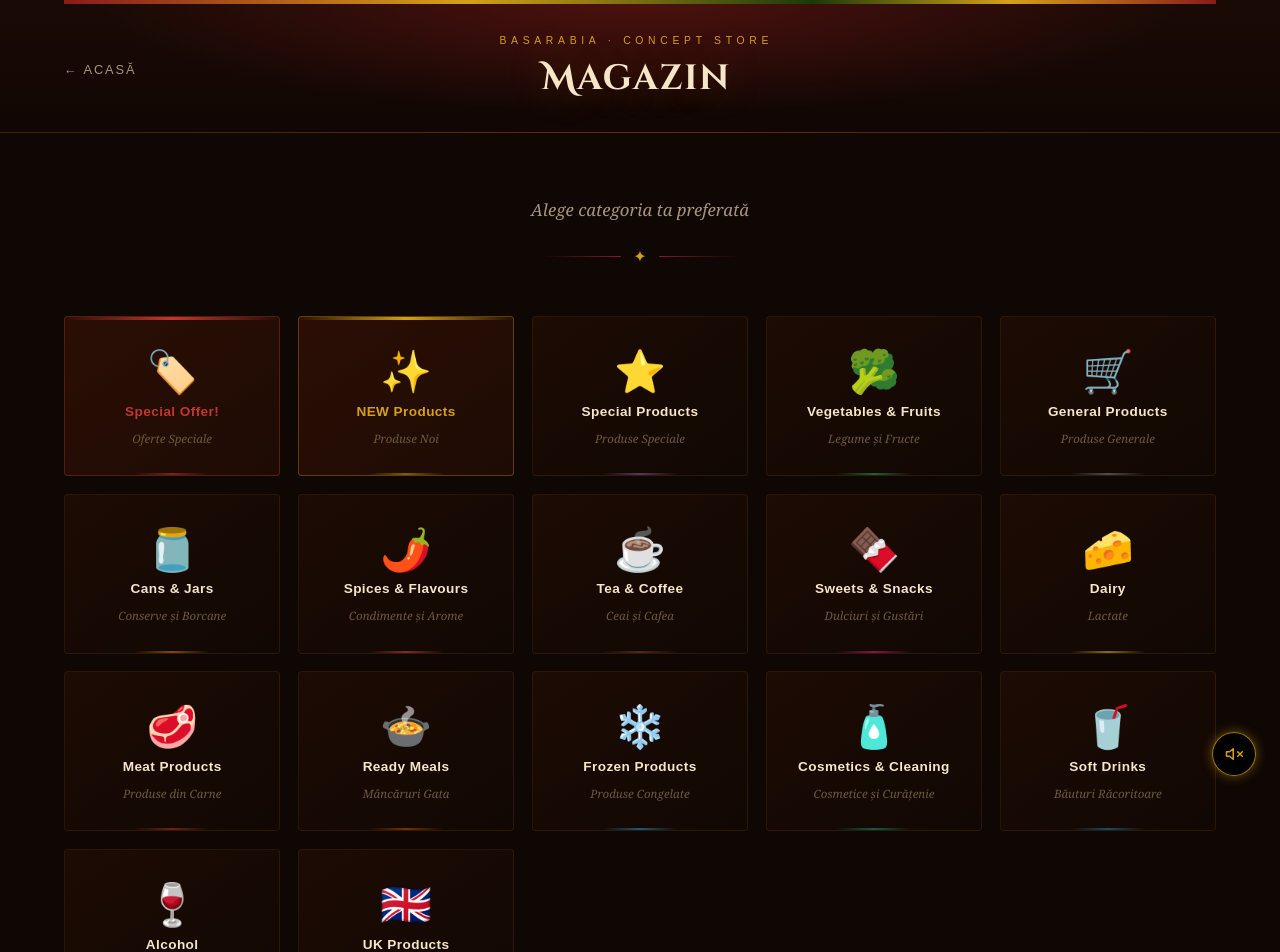
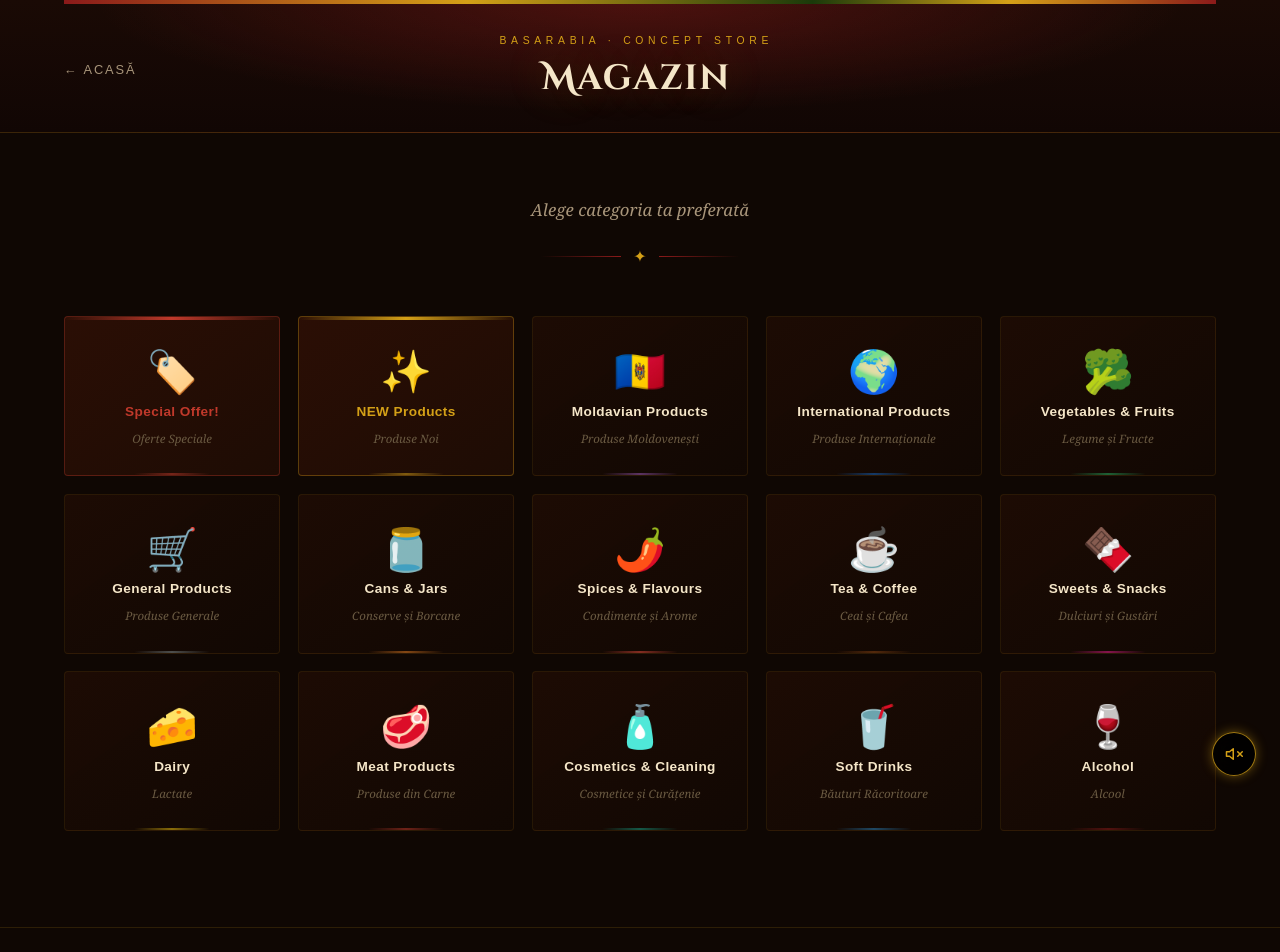
Before and after one commit to basarabiastore-max/basarabia-frontend, a Next.js app: page /shop in a window 1280 px wide. Shown: the top 952 px of the page. Built offline with nearby package versions, Linux system fonts and the light colour scheme.

Commit message:
refactor(shop): restructure categories — 17 → 15, rename Special→Moldavian & UK→International, remove Ready Meals & Frozen

```diff
--- a/src/app/shop/page.js
+++ b/src/app/shop/page.js
@@ -21,11 +21,18 @@
     highlight: true,
   },
   {
-    name: 'Special Products',
-    ro: 'Produse Speciale',
-    icon: '⭐',
-    slug: 'special-products',
+    name: 'Moldavian Products',
+    ro: 'Produse Moldovenești',
+    icon: '🇲🇩',
+    slug: 'moldavian-products',
     accent: '#9b59b6',
+  },
+  {
+    name: 'International Products',
+    ro: 'Produse Internaționale',
+    icon: '🌍',
+    slug: 'international-products',
+    accent: '#1565c0',
   },
   {
     name: 'Vegetables & Fruits',
@@ -84,20 +91,6 @@
     accent: '#c0392b',
   },
   {
-    name: 'Ready Meals',
-    ro: 'Mâncăruri Gata',
-    icon: '🍲',
-    slug: 'ready-meals',
-    accent: '#d35400',
-  },
-  {
-    name: 'Frozen Products',
-    ro: 'Produse Congelate',
-    icon: '❄️',
-    slug: 'frozen-products',
-    accent: '#3498db',
-  },
-  {
     name: 'Cosmetics & Cleaning',
     ro: 'Cosmetice și Curățenie',
     icon: '🧴',
@@ -117,13 +110,6 @@
     icon: '🍷',
     slug: 'alcohol',
     accent: '#8B1A1A',
-  },
-  {
-    name: 'UK Products',
-    ro: 'Produse UK',
-    icon: '🇬🇧',
-    slug: 'uk-products',
-    accent: '#1565c0',
   },
 ]
 
```
